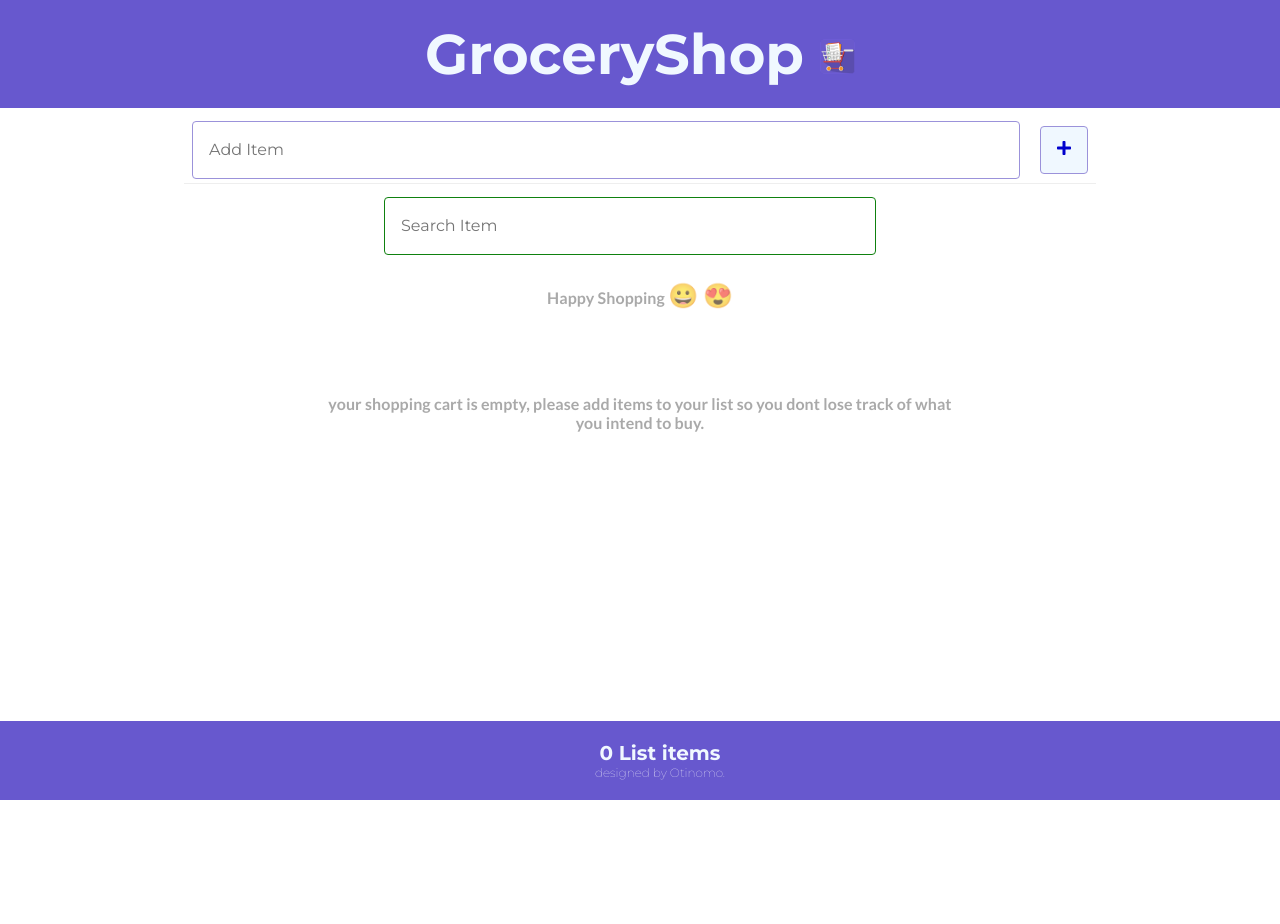
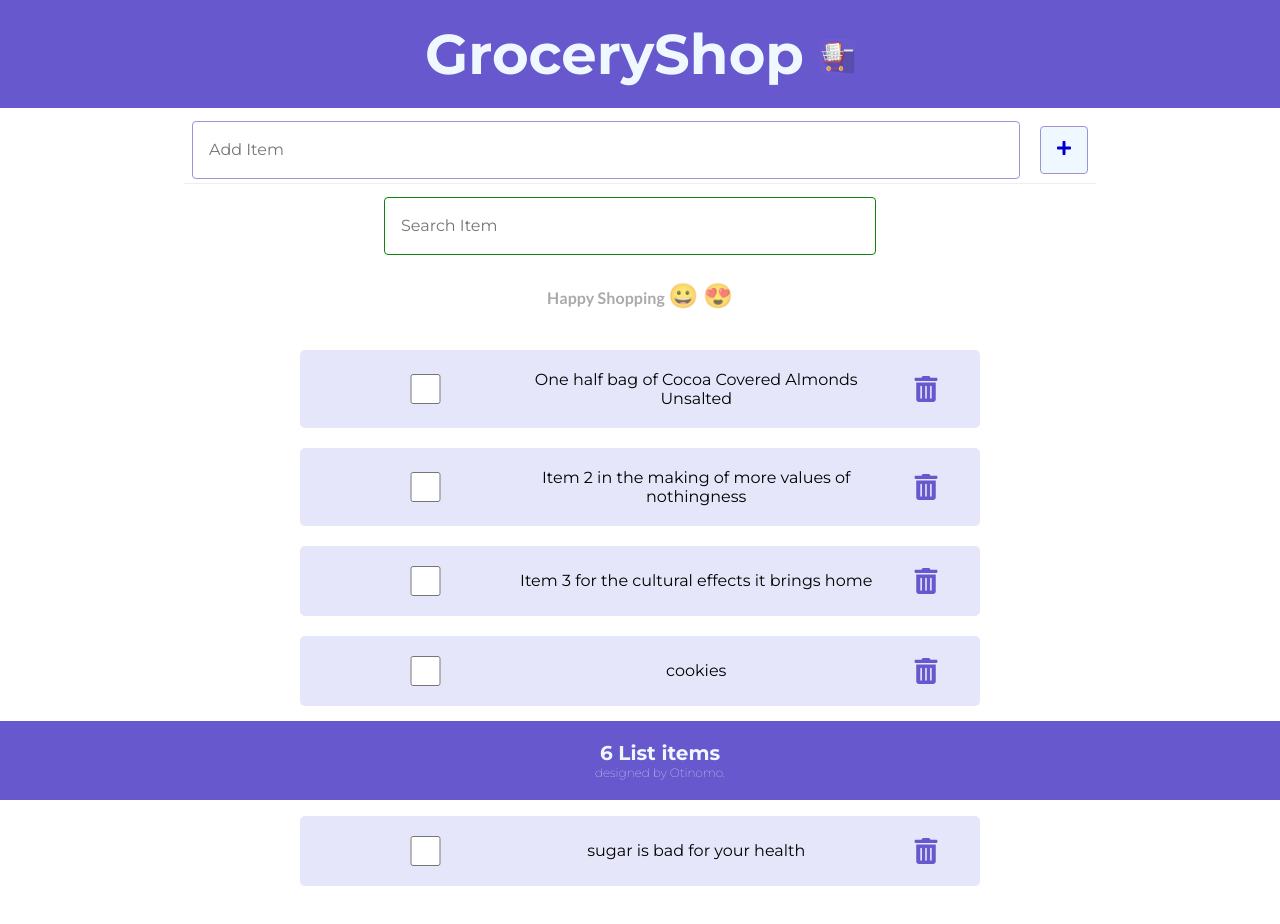
Before and after one commit to otinomz/Groceryshop, a React (Create React App) app: page / in a window 1280 px wide. Shown: the top 924 px of the page. Before the commit the page ends 800 px from the top, so only its background shows below. Built offline with nearby package versions, Linux system fonts and the light colour scheme; data requests are answered from the project's data file.

Commit message:
setting up the json servers and handling the create and read feature

```diff
--- /dev/null
+++ b/data/db.json
@@ -0,0 +1,34 @@
+{
+  "items": [
+    {
+      "id": 1,
+      "checked": false,
+      "item": "One half bag of Cocoa Covered Almonds Unsalted"
+    },
+    {
+      "id": 2,
+      "checked": false,
+      "item": "Item 2 in the making of more values of nothingness"
+    },
+    {
+      "id": 3,
+      "checked": false,
+      "item": "Item 3 for the cultural effects it brings home"
+    },
+    {
+      "id": 4,
+      "checked": false,
+      "item": "cookies"
+    },
+    {
+      "id": 5,
+      "checked": false,
+      "item": "bananas and eggs"
+    },
+    {
+      "id": 6,
+      "checked": false,
+      "item": "sugar is bad for your health"
+    }
+  ]
+}
--- a/src/App.js
+++ b/src/App.js
@@ -5,21 +5,53 @@
 import Header from "./components/Header";
 import SearchItem from "./components/SearchItem";
 import Footer from "./components/Footer";
+import apiRequest from './api/apiRequest'
 
 const App = () => {
-  const [items, setItems] = useState(JSON.parse(localStorage.getItem('shoppinglist')) || []);
+  const API_URL = 'http://localhost:3500/items'
+  const [items, setItems] = useState([])
   const [newItem, setNewItem] = useState('')
   const [search, setSearch] = useState('')
+  const [fetchError, setFetchError] = useState(null)
+  const [ isLoading, setIsLoading] = useState(true)
 
   useEffect(() => {
-    localStorage.setItem('shoppinglist', JSON.stringify(items))
-  }, [items])
+    const fetchItems = async () => {
+      try {
+        const response = await fetch(API_URL)
+        if (!response.ok) throw Error("Did not receive expected data")
+        const listItems = await response.json()
+        setItems(listItems)
+        setFetchError(null)
+      } catch (err) {
+        console.log(err.message);
+        setFetchError(err.message)
+      } finally {
+        setIsLoading(false)
+      }
+    }
+    setTimeout(() => {
+      fetchItems()
+    }, 2000);
 
-  const addItem = (item) => {
+  }, [])
+
+  const addItem = async (item) => {
     const id = items.length ? items[items.length - 1].id + 1 : 1
     const myNewItem = { id, checked: false, item }
     const listItems = [...items, myNewItem]
     setItems(listItems)
+
+    const postOptions = {
+      method: "POST",
+      headers: {
+        'Content-Type': 'application/json'
+      },
+      body: JSON.stringify(myNewItem)
+    }
+
+    const result = await apiRequest(API_URL, postOptions)
+    if (result) setFetchError(result)
   }
 
   // handling change
@@ -47,7 +79,6 @@
       <Header
         title="GroceryShop"
       />
-
       <AddItem
         newItem = { newItem}
         setNewItem={setNewItem}
@@ -58,11 +89,24 @@
         setSearch={setSearch}
       />
 
-      <Content
-        items={items.filter(item => ((item.item).toLowerCase()).includes(search.toLowerCase()))}
-        handleCheck={handleCheck}
-        handleDelete={handleDelete}
-      />
+      <main>
+        {isLoading && <p>Loading Items...</p>}
+        { fetchError &&
+          <p style={{
+          color: "red"
+          }}>{`Error: ${fetchError}`}</p>
+        }
+
+        { !fetchError && !isLoading && (
+            <Content
+              items={items.filter(item => ((item.item).toLowerCase()).includes(search.toLowerCase()))}
+              handleCheck={handleCheck}
+              handleDelete={handleDelete}
+            />
+          )
+        }
+
+      </main>
 
       <Footer length={items.length} />
 
--- /dev/null
+++ b/src/api/apiRequest.js
@@ -0,0 +1,12 @@
+const apiRequest = async (url = "", optionsObj = null, errorMsg = null) => {
+    try {
+        const response = await fetch(url, optionsObj)
+        if(!response.ok) throw Error("Please reload the app")
+    } catch (err) {
+        errorMsg = err.message
+    } finally {
+        return errorMsg
+    }
+}
+
+export default apiRequest
--- a/src/components/Content.js
+++ b/src/components/Content.js
@@ -4,11 +4,10 @@
 
 const Content = ({items, handleCheck, handleDelete}) => {
   return (
-    <main>
+    <>
       <p>
         Happy Shopping <span style={{fontSize:"24px"}}> &#128512; &#128525;</span>
       </p>
-
       { items.length ? (
           <ItemList
             items={items}
@@ -19,7 +18,7 @@
           <p style={{ marginTop : "4rem"}}>your shopping cart is empty, please add items to your list so you dont
         lose track of what you intend to buy. </p>
       )}
-    </main>
+    </>
   );
 };
 
```
